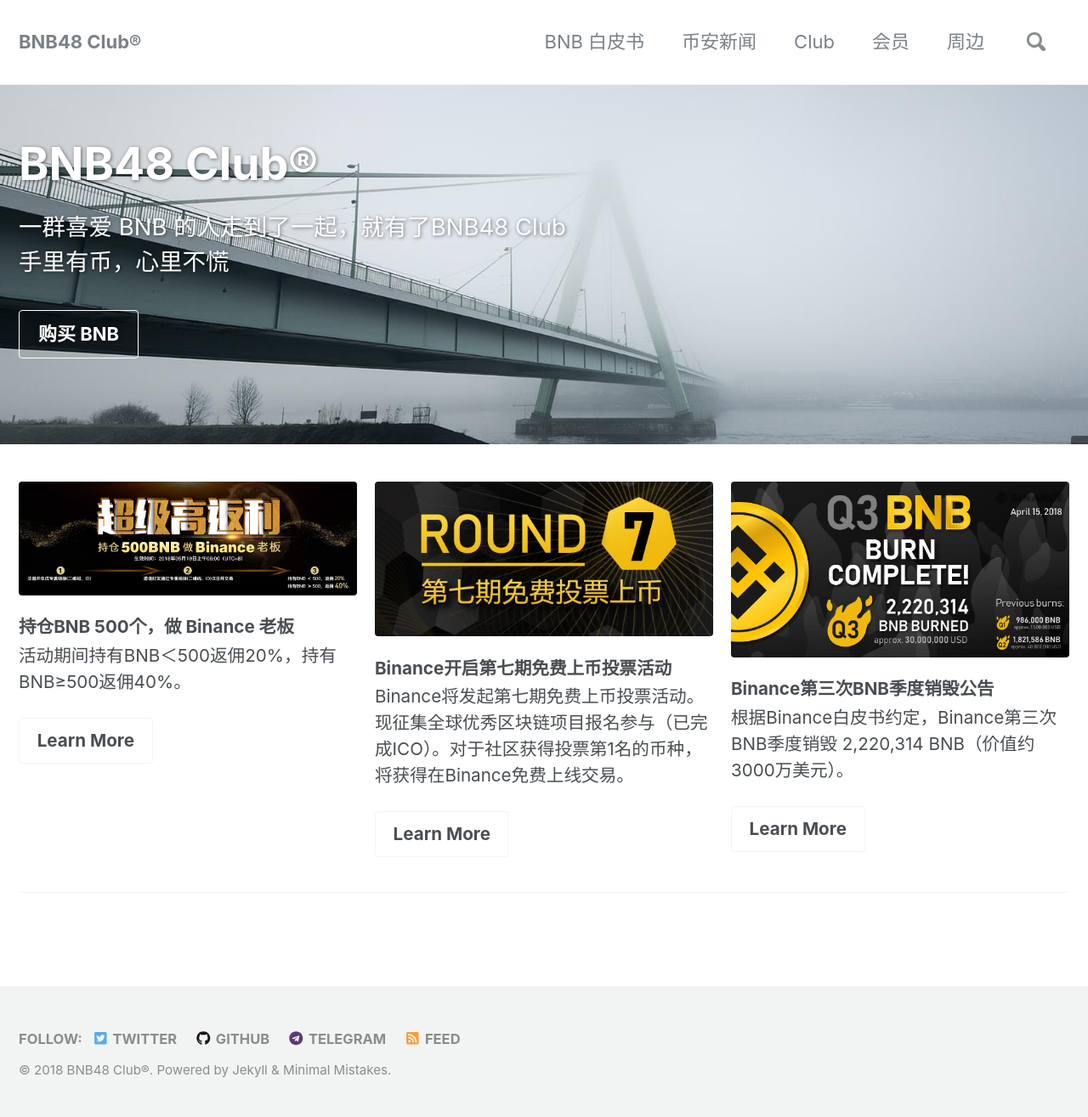
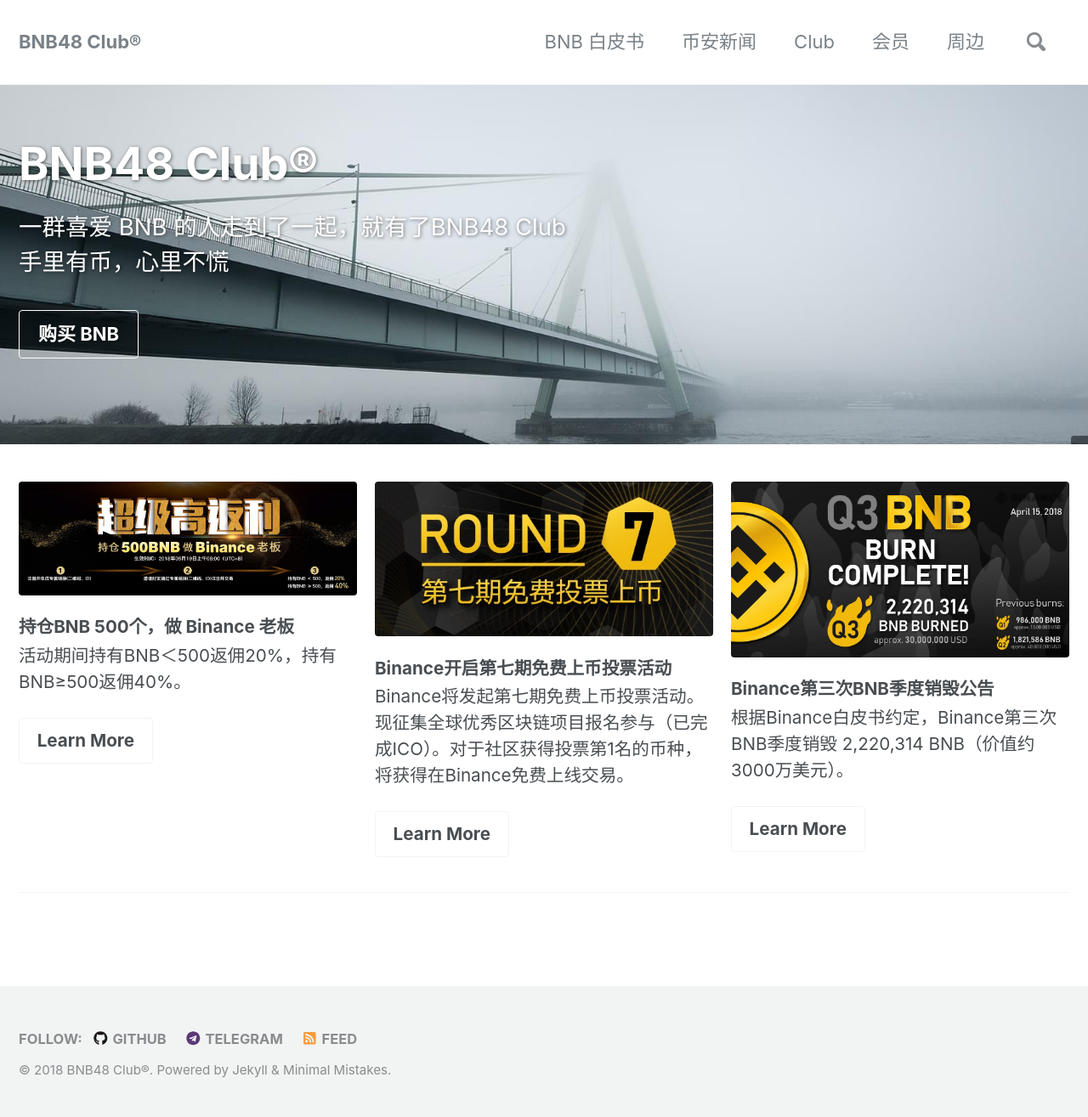
Before and after one commit to 48Club/BNB48Club.github.io, a Jekyll site: the page built from _pages/home.md, in a window 1280 px wide. Shown: the whole page at 85% size. Built offline with Jekyll 4.4.1, drawn with Linux system fonts in a browser that asks for light colours; nearby versions of some CDN libraries.

Commit message:
Update _config.yml
remove twitter and weibo account.

```diff
--- a/_config.yml
+++ b/_config.yml
@@ -65,9 +65,9 @@
 
 # Social Sharing
 twitter:
-  username               : &twitter "SirIan_M"
+  username               : #&twitter "SirIan_M"
 weibo:
-  username               : &weibo "SirIanM"
+  username               : #&weibo "SirIanM"
 facebook:
   username               :
   app_id                 :
@@ -87,7 +87,7 @@
   avatar           :  #"bio-photo.jpg"
   bio              : "1 BNB = 48 BTC"
   location         :
-  email            : "apply@bnb48.club"
+  email            : "web@bnb48.club"
   uri              :
   bitbucket        :
   codepen          :
@@ -106,9 +106,9 @@
   stackoverflow    : # http://stackoverflow.com/users/123456/username
   steam            :
   tumblr           :
-  twitter          : "SirIan_M"
+  twitter          : #"SirIan_M"
   vine             :
-  weibo            : "SirIanM"
+  weibo            : #"SirIanM"
   xing             :
   youtube          :
   telegram         : "BNB48_bot"
```
